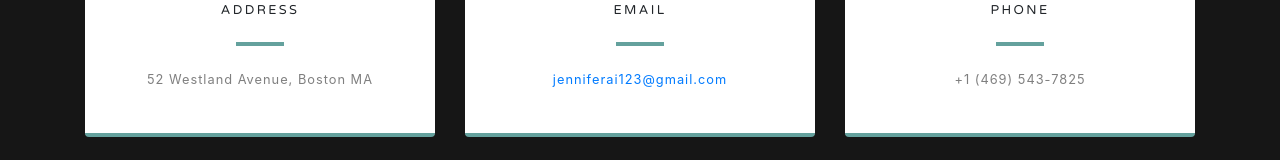
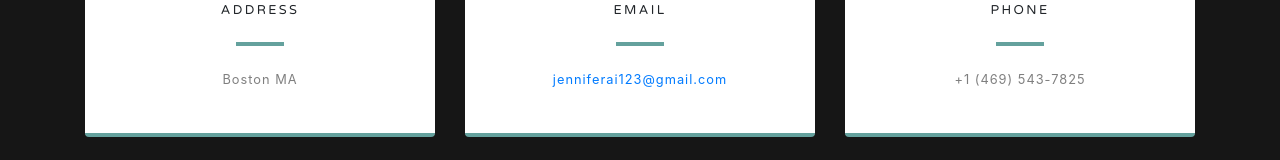
Before and after one commit to aierons/aierons.github.io, a website with bundled scripts: page index.html in a window 1280 px wide. Shown: the part 3943-4103 px from the top of the page. Built offline with nearby package versions, Linux system fonts and the light colour scheme.

Commit message:
updated address

```diff
--- a/index.html
+++ b/index.html
@@ -197,7 +197,7 @@
               <i class="fas fa-map-marked-alt text-primary mb-2"></i>
               <h4 class="text-uppercase m-0">Address</h4>
               <hr class="my-4">
-              <div class="small text-black-50">52 Westland Avenue, Boston MA</div>
+              <div class="small text-black-50">Boston MA</div>
             </div>
           </div>
         </div>
```
